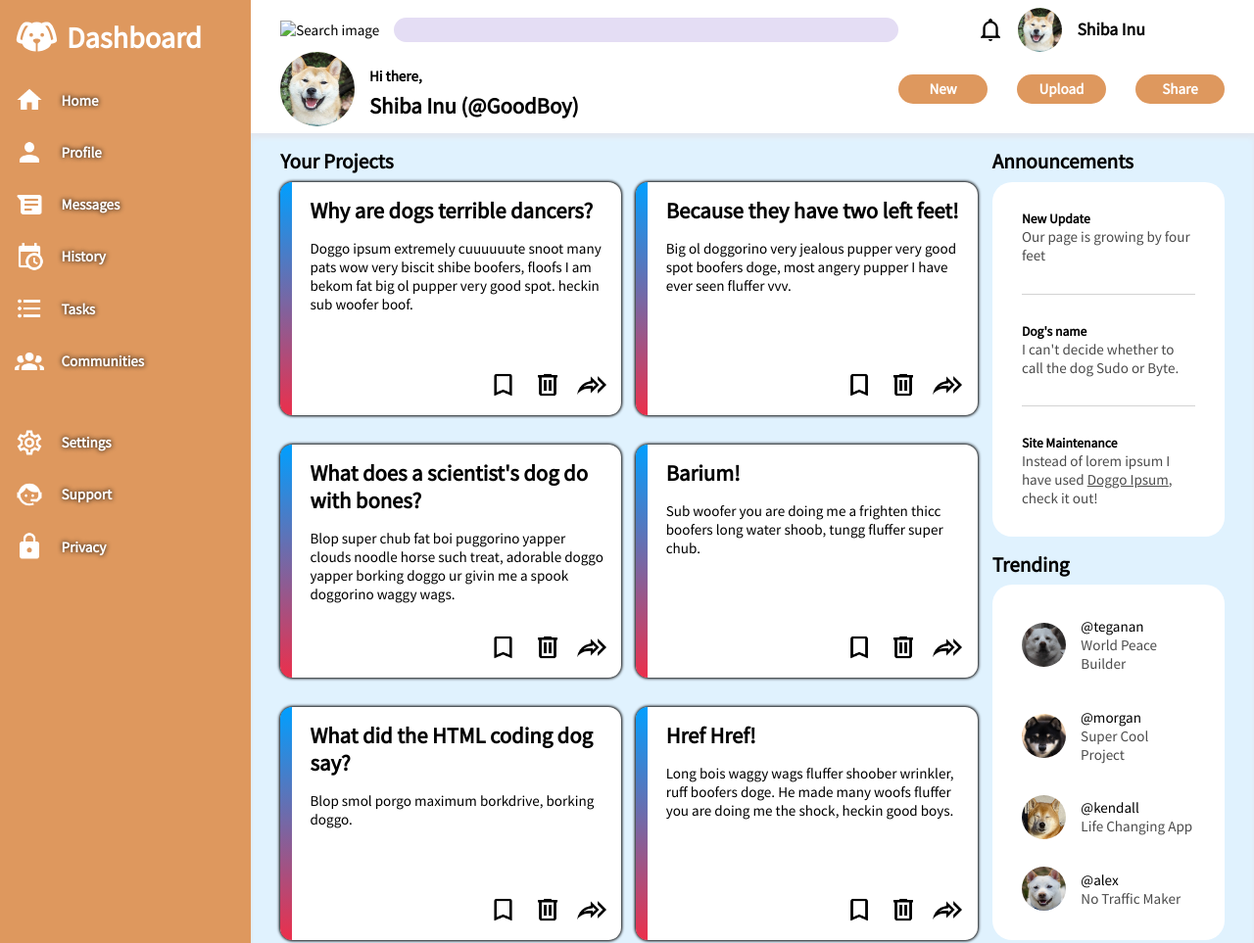
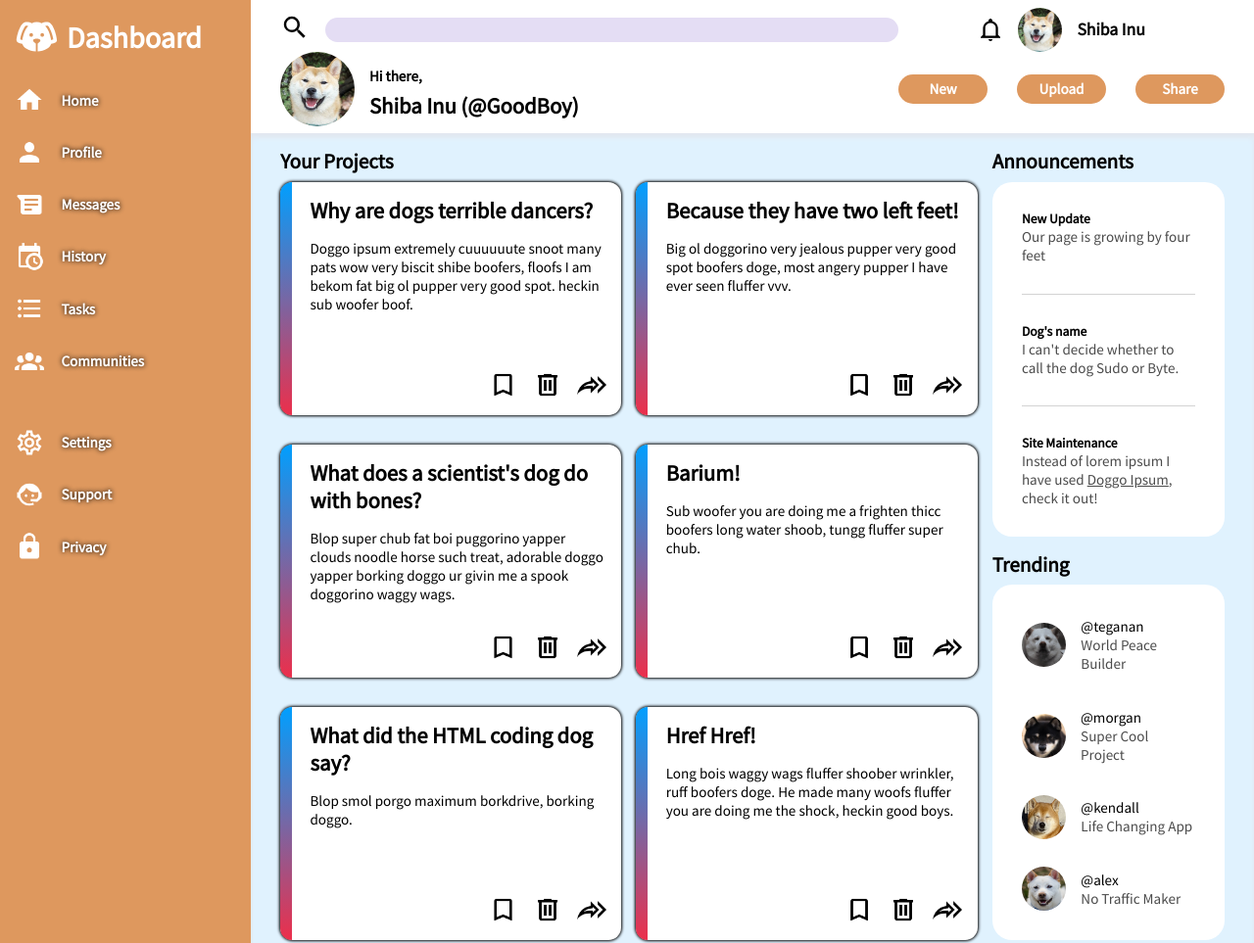
Before and after one commit to IlyaEru/TOP-Project-Admin-Dashboard, a plain HTML site: page index.html in a window 1280 px wide. Shown: the top 963 px of the page at 98% size. Drawn offline with Linux system fonts and the light colour scheme; the site is published under a folder, as on GitHub Pages, so addresses that start at the root find nothing.

Commit message:
broken img

```diff
--- a/index.html
+++ b/index.html
@@ -16,7 +16,7 @@
 <body>
     <header class="header">
         <div class="search-container">
-            <label for="search-field"><img src="/img/search.svg" alt="Search image"></label>
+            <label for="search-field"><img src="./img/search.svg" alt="Search image"></label>
             <input type="text" id="search-field" class="search-input">
         </div>
         <div class="profile-container">
```
